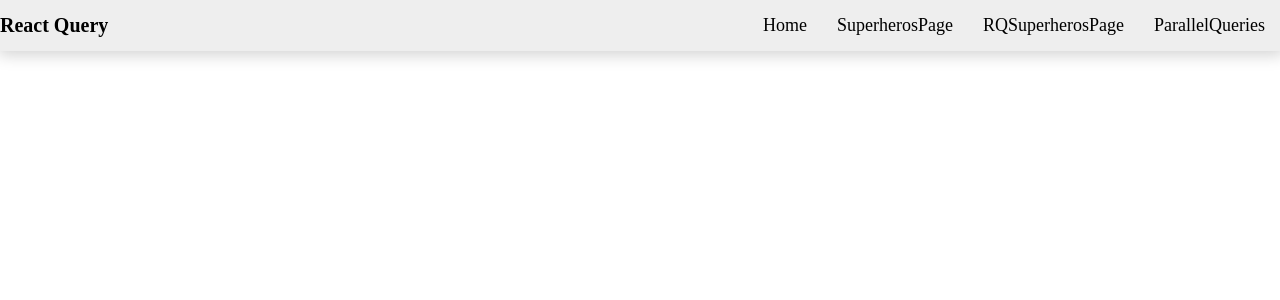
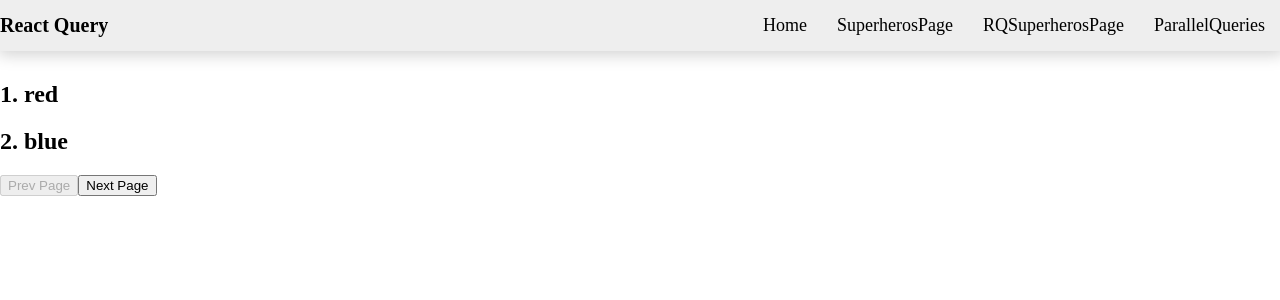
Before and after one commit to mahdihassani12/react-query, a React (Create React App) app: page /PaginatedQueries in a window 1280 px wide. Shown: the top 300 px of the page. Built offline with nearby package versions, Linux system fonts and the light colour scheme; data requests are answered from the project's data file.

Commit message:
adding paginated queries

```diff
--- a/db.json
+++ b/db.json
@@ -1,36 +1,36 @@
 {
-    "superheros":[
+    "superheroes": [
       {
-            "id" : 1,
-            "name": "Mahdi",
-            "alterEgo": "Mahdi Hassani"
+        "id": 1,
+        "name": "Batman",
+        "alterEgo": "Bruce Wayne"
       },
       {
         "id": 2,
-            "name": "Masooma",
-            "alterEgo": "Masooma Amini"
+        "name": "Superman",
+        "alterEgo": "Clark Kent"
       },
       {
         "id": 3,
-            "name": "Ahmad",
-            "alterEgo": "Ahmad Hassani"
+        "name": "Wonder Woman",
+        "alterEgo": "Princess Diana"
       }
     ],
-    "friends":[
+    "friends": [
       {
         "id": 1,
-            "name": "Rajab"
+        "name": "Chandler Bing"
       },
       {
         "id": 2,
-            "name": "Jumah"
+        "name": "Joey Tribbiani"
       },
       {
         "id": 3,
-            "name": "Ali Reza"
+        "name": "Rachel Green"
       }
     ],
-    "users":[
+    "users": [
       {
         "id": "mahdi@gmail.com",
         "channelId": "test"
@@ -39,7 +39,41 @@
     "channels": [
       {
         "id": "test",
-            "courses": ["react", "node", "tailwind"]
+        "courses": ["react", "vue", "angular"]
+      }
+    ],
+    "colors": [
+      {
+        "id": 1,
+        "label": "red"
+      },
+      {
+        "id": 2,
+        "label": "blue"
+      },
+      {
+        "id": 3,
+        "label": "green"
+      },
+      {
+        "id": 4,
+        "label": "yellow"
+      },
+      {
+        "id": 5,
+        "label": "black"
+      },
+      {
+        "id": 6,
+        "label": "white"
+      },
+      {
+        "id": 7,
+        "label": "orange"
+      },
+      {
+        "id": 8,
+        "label": "purple"
       }
     ]
   }
--- a/src/App.js
+++ b/src/App.js
@@ -8,7 +8,7 @@
 import DependentQueries from './components/DependentQueries';
 import Navbar from './components/Navbar';
 import { Route, Routes } from "react-router-dom";
-
+import { PaginatedQueries } from './components/PaginatedQueries';
 function App() {
   return (
       <div className="App">
@@ -21,6 +21,7 @@
           <Route path="/RQSuperHero/:id" element={<RQSuperHero></RQSuperHero>}></Route>
           <Route path="/DynamicParrallelQueries" element={<DynamicParrallelQueries heroIds={[1, 3]} />}></Route>
           <Route path='/DependentQueries' element={<DependentQueries email="mahdi@gmail.com" />}></Route>
+          <Route path='/PaginatedQueries' element={<PaginatedQueries />}></Route>
         </Routes>
       </div>
   );
--- /dev/null
+++ b/src/components/PaginatedQueries.js
@@ -0,0 +1,57 @@
+import { useState } from "react";
+import { useQuery } from "react-query";
+import axios from "axios";
+
+const fetchColors = (pageNumber) => {
+  return axios.get(`http://localhost:4000/colors?_limit=2&_page=${pageNumber}`);
+};
+
+export const PaginatedQueries = () => {
+  const [pageNumber, setPageNumber] = useState(1);
+  const { isLoading, isError, error, data, isFetching } = useQuery(
+    ["colors", pageNumber],
+    () => fetchColors(pageNumber),
+    {
+      keepPreviousData: true,
+    }
+  );
+
+  if (isLoading) {
+    return <h2>Loading...</h2>;
+  }
+
+  if (isError) {
+    return <h2>{error.message}</h2>;
+  }
+
+  return (
+    <>
+      <div>
+        {data?.data.map((color) => {
+          return (
+            <div key={color.id}>
+              <h2>
+                {color.id}. {color.label}
+              </h2>
+            </div>
+          );
+        })}
+      </div>
+      <div>
+        <button
+          onClick={() => setPageNumber((page) => page - 1)}
+          disabled={pageNumber === 1}
+        >
+          Prev Page
+        </button>
+        <button
+          onClick={() => setPageNumber((page) => page + 1)}
+          disabled={pageNumber === 4}
+        >
+          Next Page
+        </button>
+      </div>
+      {isFetching && "Loading"}
+    </>
+  );
+};
```
Lines whose indentation alone changed are shown as unchanged.
